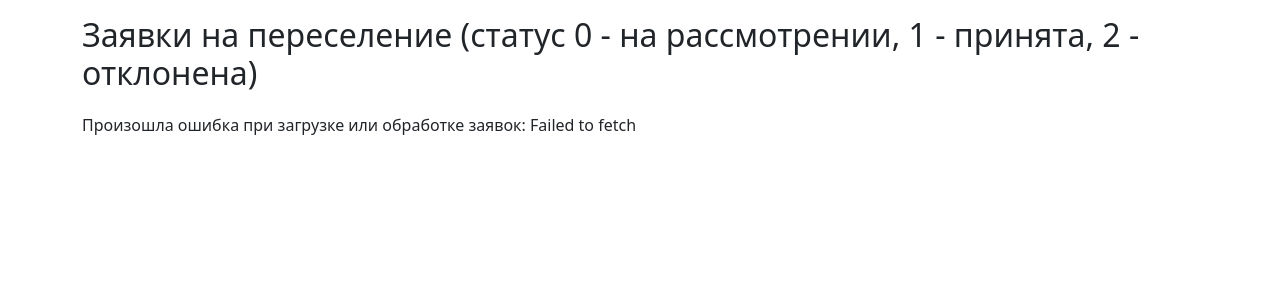
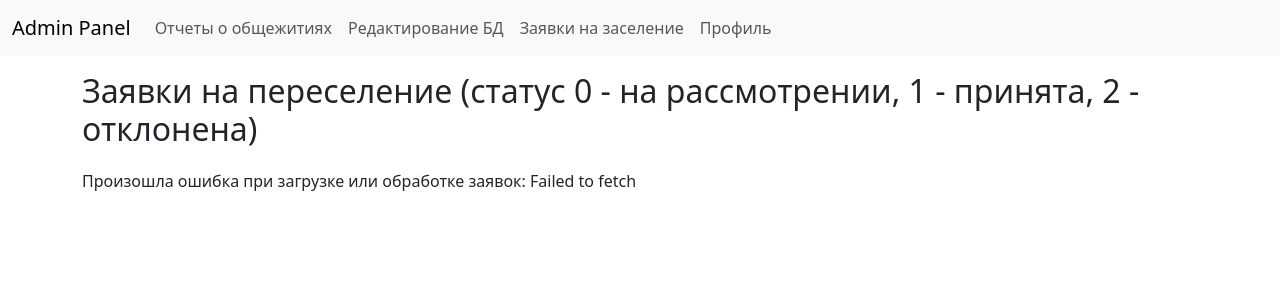
Before and after one commit to Xaimelix/AllForStudents_continue, a Flask app: page /applications in a window 1280 px wide. Shown: the top 300 px of the page. Run offline with Flask 3, Linux system fonts and the light colour scheme; data that the repository does not hold is empty.

Commit message:
navbar для admin panel

```diff
--- a/PROJECT/templates/applications.html
+++ b/PROJECT/templates/applications.html
@@ -79,7 +79,30 @@
     </style>
 </head>
 <body>
-
+    <nav class="navbar navbar-expand-lg navbar-light bg-light">
+        <div class="container-fluid">
+            <a class="navbar-brand" href="#">Admin Panel</a>
+            <button class="navbar-toggler" type="button" data-bs-toggle="collapse" data-bs-target="#navbarNav" aria-controls="navbarNav" aria-expanded="false" aria-label="Toggle navigation">
+                <span class="navbar-toggler-icon"></span>
+            </button>
+            <div class="collapse navbar-collapse" id="navbarNav">
+                <ul class="navbar-nav">
+                    <li class="nav-item">
+                        <a class="nav-link" href="/api/reports/pdf">Отчеты о общежитиях</a>
+                    </li>
+                    <li class="nav-item">
+                        <a class="nav-link" href="/apidocs">Редактирование БД</a>
+                    </li>
+                    <li class="nav-item">
+                        <a class="nav-link" href="/applications">Заявки на заселение</a>
+                    </li>
+                    <li class="nav-item">
+                        <a class="nav-link" href="/admin_profile">Профиль</a>
+                    </li>
+                </ul>
+            </div>
+        </div>
+    </nav>
     <div class="container mt-3">
          <h2>Заявки на переселение (статус 0 - на рассмотрении, 1 - принята, 2 - отклонена)</h2>
          <div id="applicationRequestsList">
```
